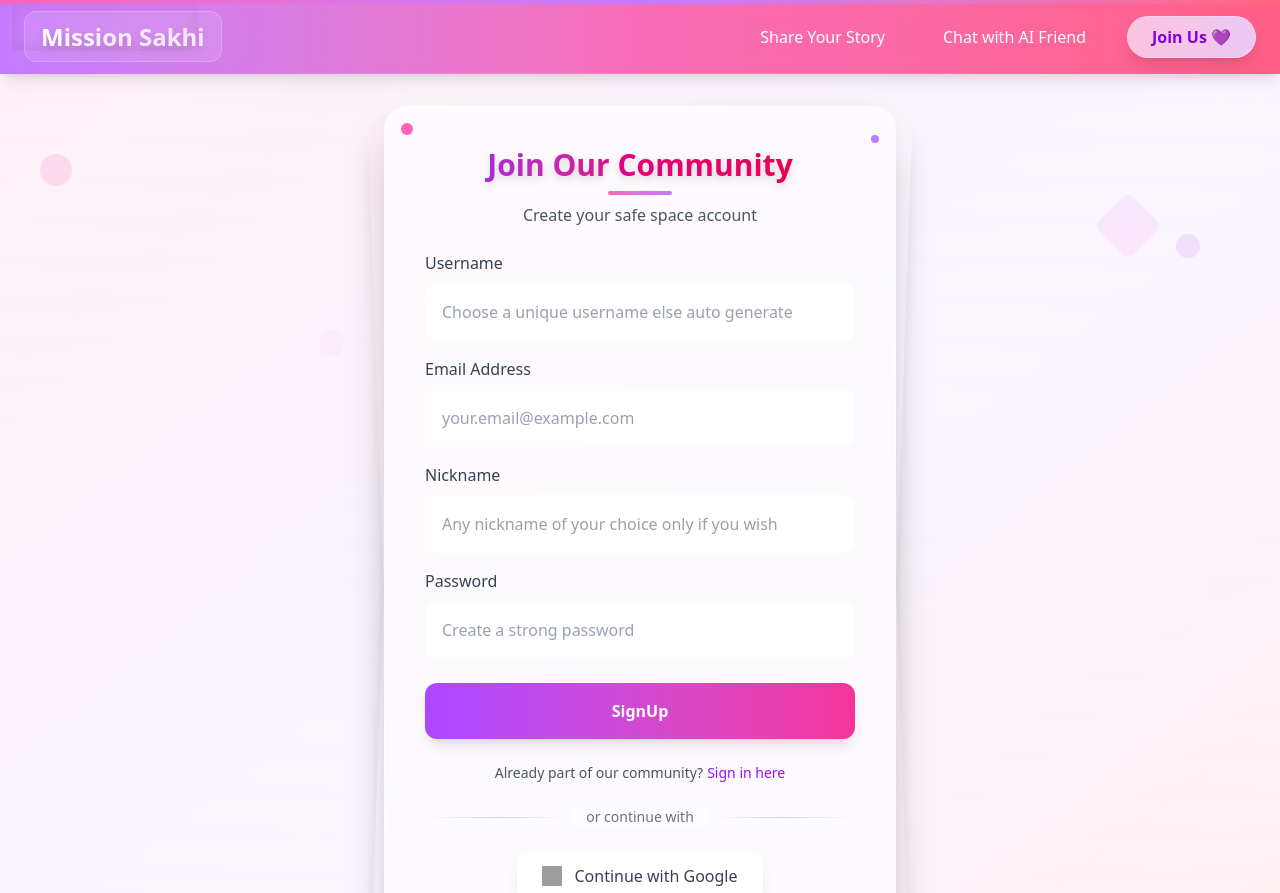
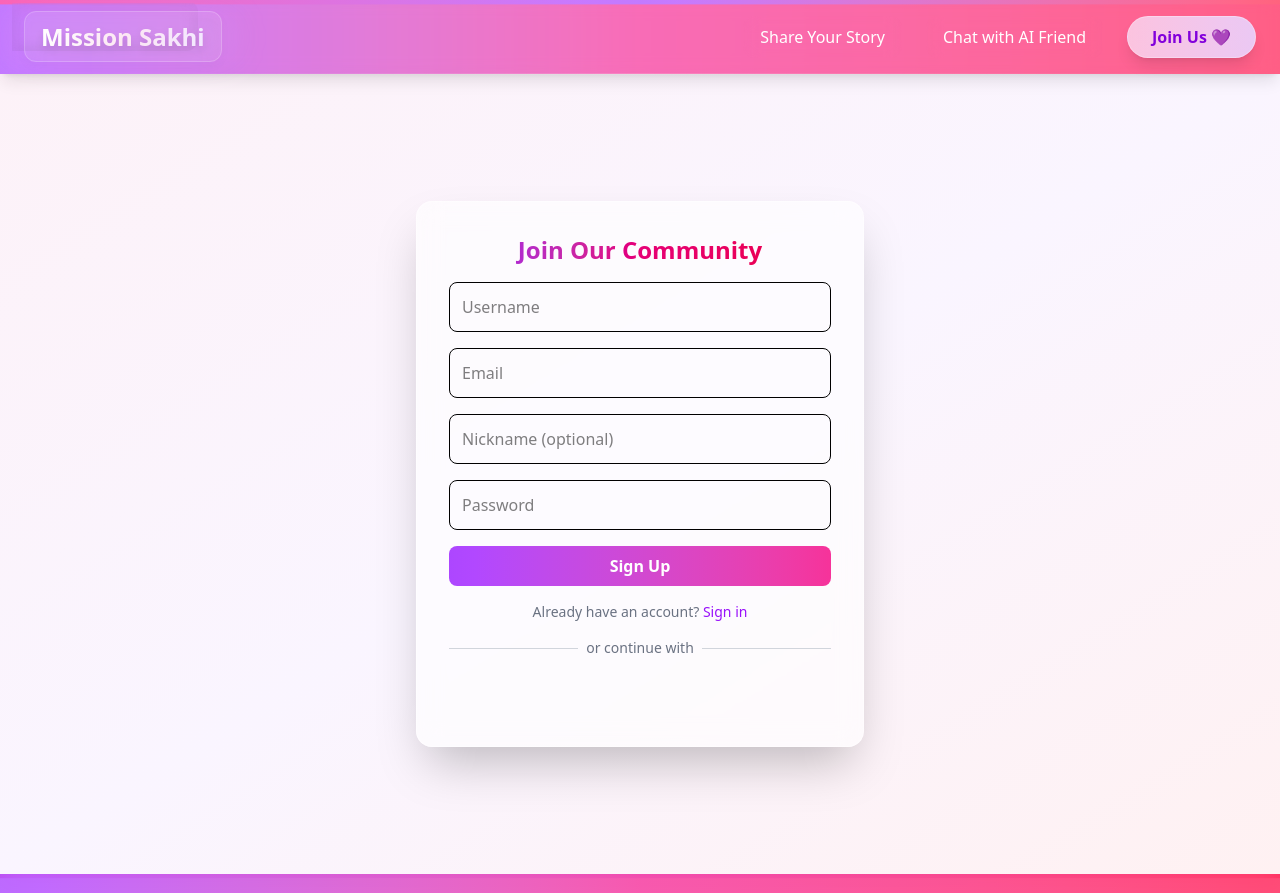
Before and after one commit to arhamkac/MissionSakhi, a React (Vite) app in the folder Frontend/: page /signup in a window 1280 px wide. Shown: the top 893 px of the page. Built offline with nearby package versions, Linux system fonts and the light colour scheme; grey boxes are pictures that could not be loaded.

Commit message:
Added signup and made them work

```diff
--- a/Frontend/src/Pages/AuthContext.jsx
+++ b/Frontend/src/Pages/AuthContext.jsx
@@ -58,6 +58,7 @@ export function AuthProvider({ children }) {
 
   const signup = async (formData) => {
     try {
+      console.log(formData)
       const res = await axios.post(`${baseUrl}/register`, formData);
       if (res.status === 201 || res.status === 200) {
         await login(formData.email, formData.password);
--- a/Frontend/src/Pages/SignUp.jsx
+++ b/Frontend/src/Pages/SignUp.jsx
@@ -1,254 +1,128 @@
-import { useState, useRef } from "react"
-import { useGoogleLogin } from "@react-oauth/google"
-import axios from "axios"
-import { useNavigate } from "react-router-dom"
-import { useAuth } from "./AuthContext"
+import { useState } from "react";
+import { GoogleLogin } from "@react-oauth/google";
+import { useAuth } from "./AuthContext";
+import { useNavigate } from "react-router-dom";
 
 function SignUp() {
-  const formRef = useRef(null)
-  const [userEmail, setUserEmail] = useState("")
-  const [username, setUsername] = useState("")
-  const [password, setPassword] = useState("")
-  const [nickname, setNickname]=useState("")
-  const navigate=useNavigate();
-  const {signup}=useAuth();
-  const baseUrl="https://missionsakhi.onrender.com/api"
+  const [formData, setFormData] = useState({
+    email: "",
+    username: "",
+    nickname: "",
+    password: "",
+  });
+  const [error, setError] = useState("");
+  const { signup, googleLogin } = useAuth();
+  const navigate = useNavigate();
 
-  const googleSignup = useGoogleLogin({
-    onSuccess: async(credentialResponse) => {
-      console.log("Google signup successful:", credentialResponse)
-      const { data } = await axios.post(`${baseUrl}/users/register`, {
-        token: credentialResponse.credential,
-      });
+  const handleInputChange = (e) => {
+    const { name, value } = e.target;
+    setFormData((prev) => ({ ...prev, [name]: value }));
+  };
 
-      alert("Google signup successful!")
-    },
-    onError: () => {
-      console.log("Google signup failed")
-      alert("Google signup failed. Please try again.")
-    },
-  })
-
-  const handleSignUp=async(e)=>{
+  const handleSignUp = async (e) => {
     e.preventDefault();
+    setError("");
     try {
-      const response=await signup(
-      {
-      email: userEmail,
-      nickname: nickname,
-      username: username,
-      password: password
+      await signup(formData);
+      navigate("/dashboard");
+      alert("SignUp successful!");
+    } catch (err) {
+      console.error("SignUp error:", err);
+      setError("SignUp failed. Please try again.");
     }
-      )
-      alert("SignUp successfull")
-      navigate("/dashboard")
-      formRef.current.reset();
-    } catch (error) {
-      console.log("Error in signing up",error)
-      alert("SignUp failed")
-    }
-
-  }
-
-  const generateOTP = () => {
-    return Math.floor(100000 + Math.random() * 900000).toString()
-  }
-
-  const handleSendOTP = (e) => {
-    e.preventDefault()
-    const otp = generateOTP()
-
-    console.log("Sending OTP:", otp, "to:", userEmail)
-    alert("OTP functionality would be implemented here!")
-  }
+  };
 
   return (
-    <div className="min-h-screen bg-gradient-to-br from-pink-50 via-purple-50 to-rose-50 relative overflow-hidden flex items-center justify-center p-4 sm:p-6 lg:p-8">
-
-      <div className="absolute inset-0 pointer-events-none hidden md:block">
-
-        <div
-          className="absolute top-20 left-10 w-6 h-6 lg:w-8 lg:h-8 bg-pink-300/30 rounded-full animate-bounce"
-          style={{ animationDelay: "0.3s", animationDuration: "3.2s" }}
-        ></div>
-        <div
-          className="absolute top-40 right-20 w-4 h-4 lg:w-6 lg:h-6 bg-purple-300/30 rounded-full animate-bounce"
-          style={{ animationDelay: "1.7s", animationDuration: "4.1s" }}
-        ></div>
-        <div
-          className="absolute bottom-40 left-20 w-8 h-8 lg:w-10 lg:h-10 bg-rose-300/30 rounded-full animate-bounce"
-          style={{ animationDelay: "2.3s", animationDuration: "3.7s" }}
-        ></div>
-        <div
-          className="absolute bottom-20 right-10 w-5 h-5 lg:w-7 lg:h-7 bg-pink-400/30 rounded-full animate-bounce"
-          style={{ animationDelay: "0.8s", animationDuration: "4.3s" }}
-        ></div>
-        <div
-          className="absolute top-60 left-1/3 w-3 h-3 bg-purple-200/40 rounded-full animate-pulse"
-          style={{ animationDelay: "1.2s", animationDuration: "2.8s" }}
-        ></div>
-        <div
-          className="absolute bottom-60 right-1/3 w-4 h-4 bg-rose-200/35 rounded-full animate-pulse"
-          style={{ animationDelay: "2.1s", animationDuration: "3.4s" }}
-        ></div>
-
-
-        <div
-          className="absolute top-32 right-32 w-10 h-10 lg:w-12 lg:h-12 bg-gradient-to-br from-purple-300 to-pink-300 rounded-lg rotate-45 animate-pulse opacity-20 transform-gpu"
-          style={{ animationDuration: "2.3s" }}
-        ></div>
-        <div
-          className="absolute bottom-32 left-32 w-12 h-12 lg:w-16 lg:h-16 bg-gradient-to-br from-rose-300 to-purple-300 rounded-full animate-pulse opacity-15 transform-gpu"
-          style={{ animationDuration: "3.1s" }}
-        ></div>
-        <div
-          className="absolute top-1/4 left-1/4 w-6 h-6 bg-gradient-to-br from-pink-200 to-purple-200 rounded-lg rotate-12 animate-pulse opacity-25"
-          style={{ animationDuration: "2.7s" }}
-        ></div>
-      </div>
-
-
-      <div className="absolute inset-0 bg-gradient-to-b from-transparent via-white/5 to-transparent pointer-events-none"></div>
-
-
-      <div className="relative z-10 w-full max-w-sm sm:max-w-md lg:max-w-lg">
-
-        <div className="absolute inset-0 bg-white/20 backdrop-blur-sm rounded-2xl sm:rounded-3xl shadow-xl transform rotate-2 hidden sm:block"></div>
-        <div className="absolute inset-0 bg-gradient-to-br from-pink-100/30 to-purple-100/30 backdrop-blur-sm rounded-2xl sm:rounded-3xl shadow-xl transform -rotate-2 hidden sm:block"></div>
-
-
+    <div className="min-h-screen bg-gradient-to-br from-pink-50 via-purple-50 to-rose-50 flex items-center justify-center p-4">
+      <div className="relative z-10 w-full max-w-md">
         <form
-          ref={formRef}
           onSubmit={handleSignUp}
-          className="relative bg-white/60 backdrop-blur-md border border-white/40 rounded-2xl sm:rounded-3xl shadow-2xl p-6 sm:p-8 lg:p-10 space-y-4 sm:space-y-6 transform hover:shadow-3xl transition-all duration-500"
+          className="bg-white/60 backdrop-blur-md border border-white/40 rounded-2xl shadow-2xl p-8 space-y-4"
         >
-          <div className="absolute top-3 left-3 sm:top-4 sm:left-4 w-2 h-2 sm:w-3 sm:h-3 bg-pink-400 rounded-full animate-pulse hidden sm:block"></div>
-          <div
-            className="absolute top-6 right-3 sm:top-7 sm:right-4 w-1.5 h-1.5 sm:w-2 sm:h-2 bg-purple-400 rounded-full animate-pulse hidden sm:block"
-            style={{ animationDelay: "0.7s" }}
-          ></div>
-          <div
-            className="absolute bottom-5 left-3 sm:bottom-6 sm:left-4 w-2.5 h-2.5 sm:w-3.5 sm:h-3.5 bg-rose-400 rounded-full animate-pulse hidden sm:block"
-            style={{ animationDelay: "1.3s" }}
-          ></div>
-          <div
-            className="absolute bottom-3 right-6 sm:bottom-4 sm:right-7 w-1 h-1 sm:w-2 sm:h-2 bg-pink-500 rounded-full animate-pulse hidden sm:block"
-            style={{ animationDelay: "1.8s" }}
-          ></div>
-
-
-          <div className="text-center mb-4 sm:mb-6">
-            <h1 className="text-xl sm:text-2xl lg:text-3xl font-bold bg-gradient-to-r from-purple-600 via-pink-600 to-rose-600 bg-clip-text text-transparent drop-shadow-lg">
+          <h1 className="text-center text-2xl font-bold bg-gradient-to-r from-purple-600 via-pink-600 to-rose-600 bg-clip-text text-transparent">
             Join Our Community
           </h1>
-            <div className="w-12 sm:w-16 h-0.5 sm:h-1 bg-gradient-to-r from-pink-400 to-purple-400 rounded-full mx-auto mt-2"></div>
-            <p className="text-gray-600 mt-2 text-sm sm:text-base">Create your safe space account</p>
-          </div>
 
+          {error && (
+            <p className="bg-red-100 text-red-600 text-center p-2 rounded-lg">
+              {error}
+            </p>
+          )}
 
-          <div className="space-y-3 sm:space-y-4">
-            <div>
-              <label className="block text-sm sm:text-base font-medium text-gray-700 mb-1 sm:mb-2">Username</label>
           <input
             type="text"
-                value={username}
-                onChange={(e) => setUsername(e.target.value)}
-                className="w-full rounded-lg sm:rounded-xl p-2.5 sm:p-3 lg:p-4 bg-white/80 backdrop-blur-sm border border-white/50 focus:outline-none focus:ring-2 focus:ring-purple-400 focus:border-transparent transition-all duration-300 text-gray-700 placeholder-gray-400 text-sm sm:text-base"
-                placeholder="Choose a unique username else auto generate"
+            name="username"
+            value={formData.username}
+            onChange={handleInputChange}
+            placeholder="Username"
+            className="w-full p-3 rounded-lg border focus:ring-2 focus:ring-purple-400"
           />
-            </div>
-
-            <div>
-              <label className="block text-sm sm:text-base font-medium text-gray-700 mb-1 sm:mb-2">Email Address</label>
           <input
             type="email"
-                value={userEmail}
-                onChange={(e) => setUserEmail(e.target.value)}
-                className="w-full rounded-lg sm:rounded-xl p-2.5 sm:p-3 lg:p-4 bg-white/80 backdrop-blur-sm border border-white/50 focus:outline-none focus:ring-2 focus:ring-purple-400 focus:border-transparent transition-all duration-300 text-gray-700 placeholder-gray-400 text-sm sm:text-base"
-                placeholder="your.email@example.com"
+            name="email"
+            value={formData.email}
+            onChange={handleInputChange}
+            placeholder="Email"
+            className="w-full p-3 rounded-lg border focus:ring-2 focus:ring-purple-400"
             required
           />
-            </div>
-
-            <div>
-              <label className="block text-sm sm:text-base font-medium text-gray-700 mb-1 sm:mb-2">Nickname</label>
           <input
             type="text"
-                value={nickname}
-                onChange={(e) => setNickname(e.target.value)}
-                className="w-full rounded-lg sm:rounded-xl p-2.5 sm:p-3 lg:p-4 bg-white/80 backdrop-blur-sm border border-white/50 focus:outline-none focus:ring-2 focus:ring-purple-400 focus:border-transparent transition-all duration-300 text-gray-700 placeholder-gray-400 text-sm sm:text-base"
-                placeholder="Any nickname of your choice only if you wish"
+            name="nickname"
+            value={formData.nickname}
+            onChange={handleInputChange}
+            placeholder="Nickname (optional)"
+            className="w-full p-3 rounded-lg border focus:ring-2 focus:ring-purple-400"
           />
-            </div>
-
-            <div>
-              <label className="block text-sm sm:text-base font-medium text-gray-700 mb-1 sm:mb-2">Password</label>
           <input
             type="password"
-                value={password}
-                onChange={(e) => setPassword(e.target.value)}
-                className="w-full rounded-lg sm:rounded-xl p-2.5 sm:p-3 lg:p-4 bg-white/80 backdrop-blur-sm border border-white/50 focus:outline-none focus:ring-2 focus:ring-purple-400 focus:border-transparent transition-all duration-300 text-gray-700 placeholder-gray-400 text-sm sm:text-base"
-                placeholder="Create a strong password"
+            name="password"
+            value={formData.password}
+            onChange={handleInputChange}
+            placeholder="Password"
+            className="w-full p-3 rounded-lg border focus:ring-2 focus:ring-purple-400"
             required
           />
-            </div>
-          </div>
-
 
           <button
             type="submit"
-            className="w-full h-10 sm:h-12 lg:h-14 bg-gradient-to-r from-purple-500 to-pink-500 hover:from-purple-600 hover:to-pink-600 text-white font-semibold rounded-lg sm:rounded-xl transition-all duration-300 transform hover:scale-105 shadow-lg hover:shadow-xl text-sm sm:text-base"
+            className="w-full py-2 bg-gradient-to-r from-purple-500 to-pink-500 text-white rounded-lg font-semibold hover:from-purple-600 hover:to-pink-600 transition"
           >
-            SignUp
+            Sign Up
           </button>
 
-
-          <p className="text-xs sm:text-sm text-center text-gray-600">
-            Already part of our community?
-            <a
-              href="/login"
-              className="ml-1 text-purple-600 hover:text-pink-600 font-medium transition-colors duration-300"
-            >
-              Sign in here
+          <div className="text-center text-sm text-gray-500">
+            Already have an account?{" "}
+            <a href="/login" className="text-purple-600 hover:text-pink-600">
+              Sign in
             </a>
-          </p>
-
-
-          <div className="flex items-center my-4 sm:my-6">
-            <div className="flex-1 h-px bg-gradient-to-r from-transparent via-gray-300 to-transparent"></div>
-            <span className="px-3 sm:px-4 text-xs sm:text-sm text-gray-500 bg-white/50 rounded-full">
-              or continue with
-            </span>
-            <div className="flex-1 h-px bg-gradient-to-r from-transparent via-gray-300 to-transparent"></div>
           </div>
 
-          <div className="flex items-center justify-center">
-            <button
-              type="button"
-              onClick={googleSignup}
-              className="flex items-center gap-2 sm:gap-3 bg-white/90 backdrop-blur-sm hover:bg-white text-gray-700 px-4 sm:px-6 py-2.5 sm:py-3 rounded-lg sm:rounded-xl shadow-lg hover:shadow-xl border border-white/50 transition-all duration-300 transform hover:scale-105 text-sm sm:text-base"
-            >
-              <img
-                src="https://developers.google.com/identity/images/g-logo.png"
-                alt="Google"
-                className="w-4 h-4 sm:w-5 sm:h-5"
-              />
-              <span className="font-medium">Continue with Google</span>
-            </button>
+          <div className="flex items-center my-4">
+            <div className="flex-1 h-px bg-gray-300"></div>
+            <span className="px-2 text-sm text-gray-500">or continue with</span>
+            <div className="flex-1 h-px bg-gray-300"></div>
           </div>
 
-          <div className="mt-4 sm:mt-6 p-3 sm:p-4 bg-white/40 backdrop-blur-sm rounded-lg sm:rounded-xl border border-white/30">
-            <p className="text-xs sm:text-sm text-gray-600 text-center leading-relaxed">
-              By joining, you're entering a supportive community where your privacy matters. We're committed to creating
-              a safe, judgment-free space for meaningful connections.
-            </p>
+          <div className="flex justify-center">
+            <GoogleLogin
+              onSuccess={async (credentialResponse) => {
+                try {
+                  await googleLogin(credentialResponse.credential);
+                  navigate("/dashboard");
+                } catch (err) {
+                  console.error("Google signup error:", err);
+                }
+              }}
+              onError={() => {
+                console.log("Google signup failed");
+              }}
+            />
           </div>
         </form>
       </div>
-
-
     </div>
-  )
+  );
 }
 
-export default SignUp
+export default SignUp;
```
Also changed, not shown: Frontend/src/Pages/Anonymous_Forum.jsx (+7 -7 lines). Lines whose indentation alone changed are shown as unchanged.
